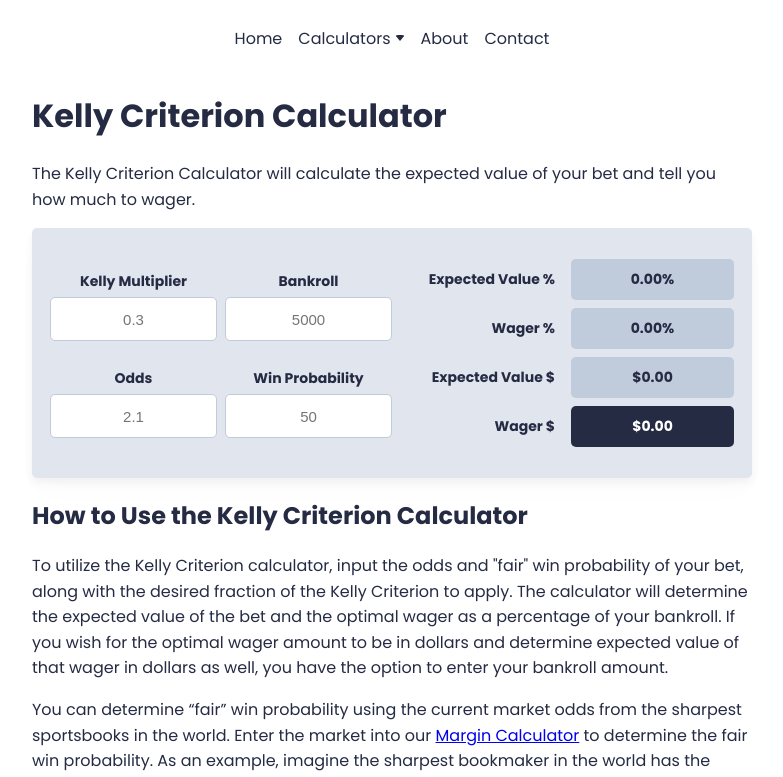
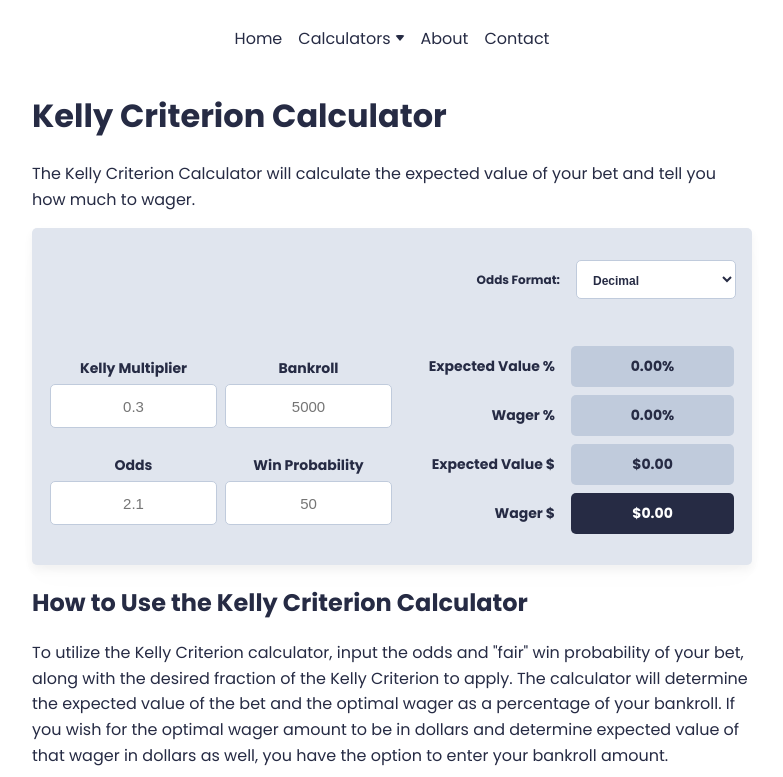
Before and after one commit to ale2cs/Sports-Betting-Web-Scraper, a Next.js app in the folder oddsea/: page /betting-calculators/kelly-criterion in a window 1280 px wide. Shown: the top 777 px of the page, without its empty margins (248-1031 px from the left). Built offline with nearby package versions, Linux system fonts and the light colour scheme.

Commit message:
Able to change odds format for Kelly Criterion calculator

```diff
--- a/oddsea/app/betting-calculators/kelly-criterion/page.js
+++ b/oddsea/app/betting-calculators/kelly-criterion/page.js
@@ -3,13 +3,21 @@ import { useEffect, useState } from "react";
 import Link from "next/link";
 import calcStyles from "styles/calculators.module.css";
 import kellyStyles from "styles/kelly.module.css";
-import { ev, kellyCriterion, validOutput } from "utils/calculator-utils";
+import oddsFormatStyles from "styles/odds-format.module.css";
+import {
+  ev,
+  kellyCriterion,
+  validInput,
+  validOutput,
+  convertOdds,
+} from "utils/calculator-utils";
 
 export default function KellyCriterion() {
+  const [oddsFormat, setOddsFormat] = useState("decimal");
   const [inputs, setInputs] = useState({
     multiplier: 0,
     bankroll: 0,
-    odds: 0,
+    odds: "",
     winProbability: 0,
   });
   const [outputs, setOutputs] = useState({
@@ -22,7 +30,7 @@ export default function KellyCriterion() {
   const changeInputs = (e) => {
     const { name, value } = e.target;
     setInputs((prevValues) => {
-      return { ...prevValues, [name]: parseFloat(value) };
+      return { ...prevValues, [name]: value };
     });
   };
 
@@ -32,10 +40,36 @@ export default function KellyCriterion() {
     });
   };
 
+  const changeOddsFormat = (e) => {
+    const newFormat = e.target.value;
+    const convertType = `${oddsFormat}-${newFormat}`;
+    let odds = inputs.odds;
+
+    if (validInput(odds)) {
+      odds = convertOdds(convertType, odds);
+    }
+    setInputs({
+      ...inputs,
+      odds: odds,
+    });
+    setOddsFormat(newFormat);
+  };
+
   const calculate = () => {
     let multiplier = inputs.multiplier;
     let bankroll = inputs.bankroll;
     let odds = inputs.odds;
+    switch (oddsFormat) {
+        case "decimal":
+            odds = parseFloat(odds)
+            break
+        case "american":
+            odds = parseFloat(convertOdds("american-decimal", parseFloat(odds)))
+            break
+        case "fractional":
+            odds = parseFloat(convertOdds("fractional-decimal", odds))
+            break
+    }
     let winProbability = inputs.winProbability;
     let expectedValue = ev(winProbability / 100, odds);
     let kelly = kellyCriterion(winProbability / 100, odds);
@@ -76,6 +110,22 @@ export default function KellyCriterion() {
       </header>
       <main className={calcStyles["main-container"]}>
         <section className={calcStyles["calc-content"]}>
+          <div className={oddsFormatStyles.controls}>
+            <label className={oddsFormatStyles["select-format-label"]}>
+              Odds Format:
+            </label>
+            <select
+              value={oddsFormat}
+              className={oddsFormatStyles["select-odds"]}
+              onChange={changeOddsFormat}
+            >
+              <option value="american">American</option>
+              <option value="decimal" selected>
+                Decimal
+              </option>
+              <option value="fractional">Fractional</option>
+            </select>
+          </div>
           <div className={kellyStyles["content"]}>
             <form>
               <ul className={kellyStyles["field"]}>
@@ -107,6 +157,7 @@ export default function KellyCriterion() {
                     type="string"
                     id="decimal"
                     onChange={(e) => changeInputs(e)}
+                    value={inputs.odds}
                   ></input>
                 </li>
                 <li>
--- /dev/null
+++ b/oddsea/styles/odds-format.module.css
@@ -0,0 +1,22 @@
+.controls {
+    display: flex;
+    justify-content: flex-end;
+    padding: 1rem;
+    padding-top: 2rem;
+  }
+
+.select-format-label {
+    margin: auto 0;
+    font-size: 0.75rem;
+    font-weight: bold;
+  }
+
+.select-odds {
+    width: 10rem;
+    height: 2.45rem;
+    margin-left: 1rem;
+    border-radius: 5px;
+    border: 1px solid #c0cbdc;
+    font-size: 0.75rem;
+    color: #262b44;
+}
```
Also changed, not shown: oddsea/app/betting-calculators/margin/page.js (+4 -3 lines).
